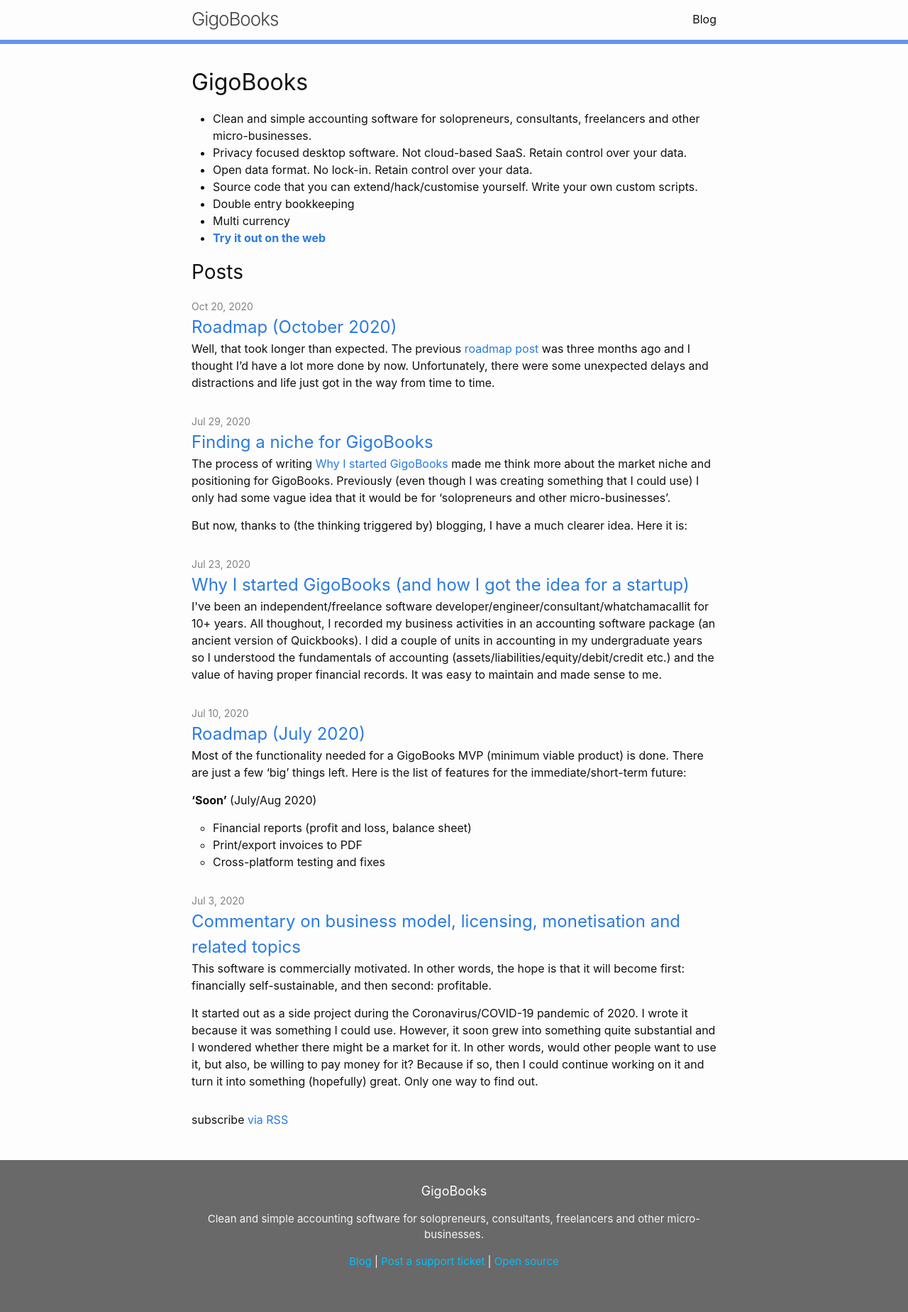
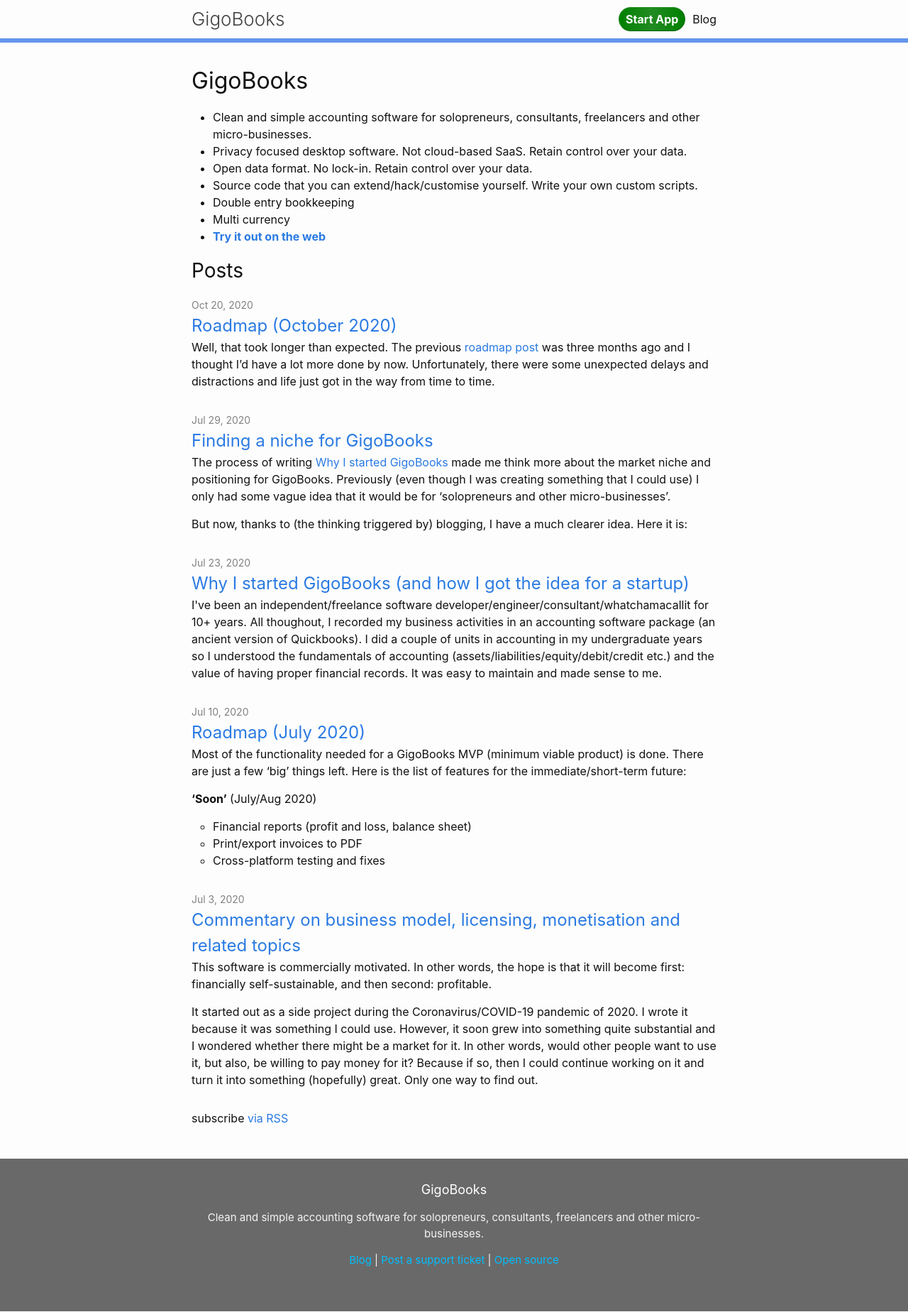
Before and after one commit to gigobooks/gigobooks.github.io, a Jekyll site: the page built from index.md, in a window 1280 px wide. Shown: the whole page at 71% size. Built offline with Jekyll 4.4.1, drawn with Linux system fonts in a browser that asks for light colours.

Commit message:
Implement 'Start App' button. Other tweaks.

```diff
--- a/_includes/header.html
+++ b/_includes/header.html
@@ -26,5 +26,9 @@
         </div>
       </nav>
     {%- endif -%}
+
+    <div class="launch-webapp">
+      <a href="/webapp"><span class="primary">Start App</span><span class="secondary">It's Free!</span></a>
+    </div>
   </div>
 </header>
--- a/_sass/minima/_layout.scss
+++ b/_sass/minima/_layout.scss
@@ -46,6 +46,7 @@
     }
   }
 
+  /*
   @include media-query($on-palm) {
     position: absolute;
     top: 9px;
@@ -98,6 +99,7 @@
       margin-left: 20px;
     }
   }
+  */
 }
 
 
--- a/_sass/vendor.scss
+++ b/_sass/vendor.scss
@@ -1,6 +1,34 @@
 .site-header {
   border-top: none;
   border-bottom: 6px solid cornflowerblue;
+  min-height: auto;
+  min-width: 340px;
+}
+
+.site-title { letter-spacing: 0; }
+
+.launch-webapp {
+  float: right;
+  height: $base-line-height * $base-font-size * 2.25;
+
+  a {
+    display: block;
+    background: green;
+    background: linear-gradient(to right, green, forestgreen, green);
+    border: 1px solid;
+    border-color: green;
+    border-color: forestgreen darkgreen darkgreen forestgreen;
+    border-radius: 20px;
+    width: 80px;
+    padding: 4px 6px;
+    margin: 10px 10px 0;
+    font-weight: bold;
+    text-align: center;
+  }
+  a, a:visited { color: white; }
+  a:hover { text-decoration: none; }
+  a:hover .primary, a .secondary { display: none; }
+  a:hover .secondary { display: inline; font-weight: normal; }
 }
 
 .site-footer {
```
